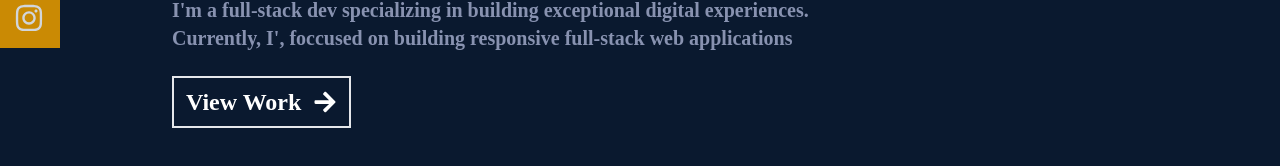
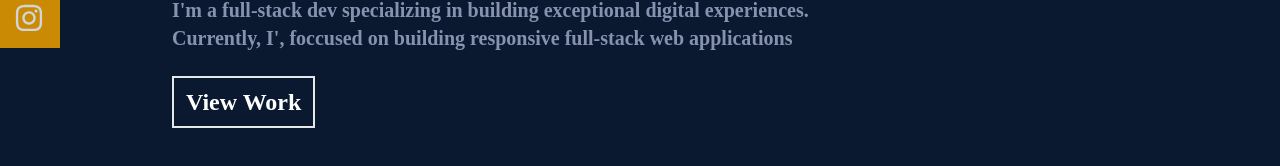
Before and after one commit to pabllot/portfolio, a React (Create React App) app: page / in a window 1280 px wide. Shown: the part 412-578 px from the top of the page. Built offline with nearby package versions, Linux system fonts and the light colour scheme.

Commit message:
removed arrow

```diff
--- a/src/components/Home.jsx
+++ b/src/components/Home.jsx
@@ -1,5 +1,4 @@
 import React from 'react'
-import { FaArrowRight } from 'react-icons/fa'
 import { Link } from 'react-scroll'
 
 const Home = () => {
@@ -16,7 +15,7 @@ const Home = () => {
                   <Link to='work' smooth={true} duration={500}>
                       View Work
                   </Link>
-                  <span className='group-hover:rotate-90 duration-300'><FaArrowRight className='ml-3'/></span> </button>
+                </button>
             </div>
         </div>
     </div>
```
